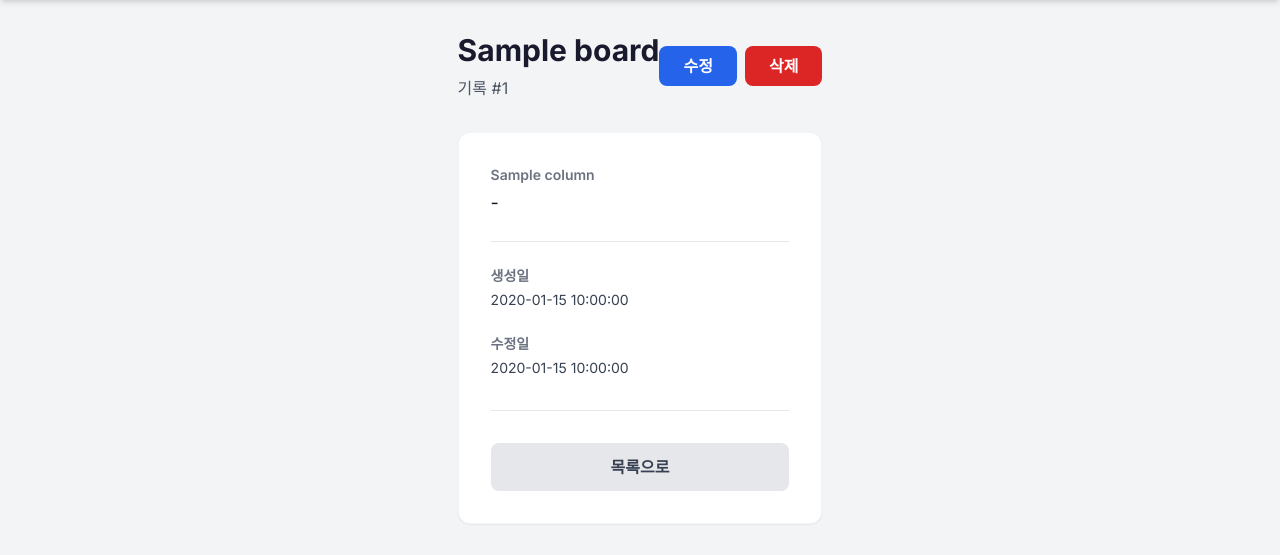
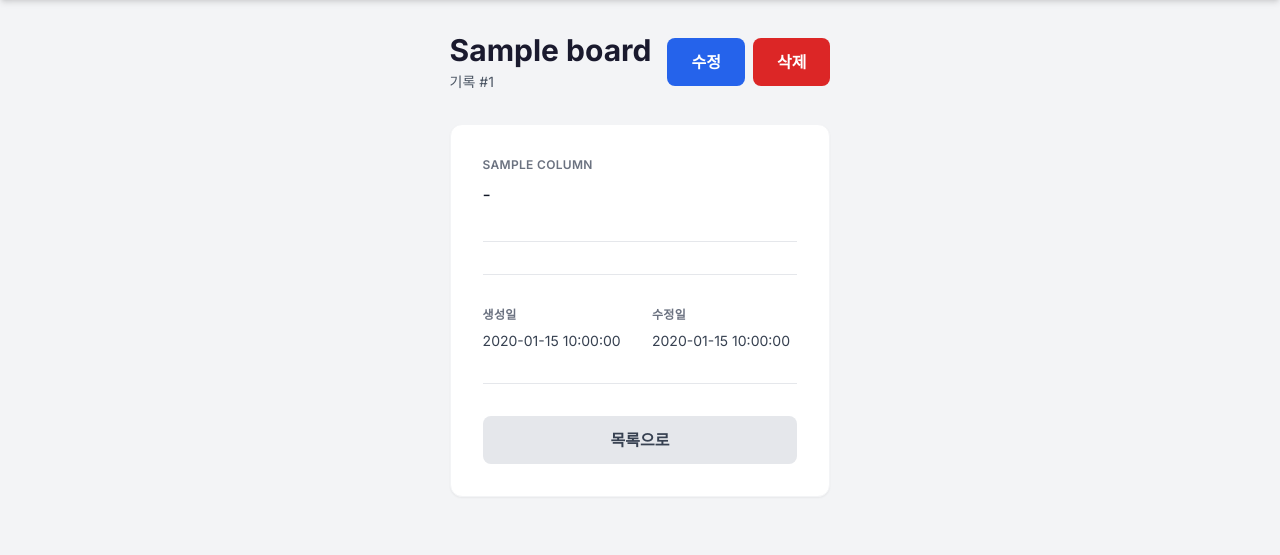
Before and after one commit to KimDoYoung/auto-board, a Python web app: template app/templates/record/view.html in a window 1280 px wide. Shown: the part 56-611 px from the top of the page. Run offline with Jinja, Linux system fonts and the light colour scheme; the template is opened without the code that fills it: most values are stand-ins (such as "Sample title", 1, 10 or a date in 2020); some libraries are stand-ins or nearby versions.

Commit message:
UI 개선: 로그인, 기록 생성/수정/조회 페이지 디자인 업데이트 및 한국어 텍스트 추가

```diff
--- a/app/templates/record/view.html
+++ b/app/templates/record/view.html
@@ -5,50 +5,56 @@
 {% block content %}
 {% include 'common/nav.html' %}
 
-<div class="p-8 max-w-2xl mx-auto">
+<div class="px-4 py-8 sm:p-8 max-w-2xl mx-auto">
     <!-- Header -->
-    <div class="mb-8 flex items-center justify-between">
+    <div class="mb-8">
+        <div class="flex flex-col sm:flex-row sm:items-center sm:justify-between gap-4">
             <div>
-            <h1 class="text-3xl font-bold text-[#1a1a2e] mb-2">{{ board.name }}</h1>
-            <p class="text-gray-600">기록 #{{ record.id }}</p>
+                <h1 class="text-2xl sm:text-3xl font-bold text-[#1a1a2e] mb-1">{{ board.name }}</h1>
+                <p class="text-gray-600 text-sm">기록 #{{ record.id }}</p>
             </div>
             <div class="flex gap-2">
                 <a href="/boards/{{ board.id }}/records/{{ record.id }}/edit"
-                class="px-6 py-2 bg-blue-600 text-white rounded-lg hover:bg-blue-700 font-bold">
+                    class="flex-1 sm:flex-none px-4 sm:px-6 py-2 sm:py-3 bg-blue-600 text-white rounded-lg hover:bg-blue-700 font-bold text-center sm:text-left transition-colors min-h-10 sm:min-h-auto flex items-center justify-center">
                     수정
                 </a>
                 <button onclick="deleteRecord({{ board.id }}, {{ record.id }})"
-                class="px-6 py-2 bg-red-600 text-white rounded-lg hover:bg-red-700 font-bold">
+                    class="flex-1 sm:flex-none px-4 sm:px-6 py-2 sm:py-3 bg-red-600 text-white rounded-lg hover:bg-red-700 font-bold text-center transition-colors min-h-10 sm:min-h-auto">
                     삭제
                 </button>
             </div>
         </div>
+    </div>
 
     <!-- Record Details -->
-    <div class="bg-white rounded-xl shadow-sm border border-gray-100 p-8">
-        <div class="space-y-6">
+    <div class="bg-white rounded-xl shadow-sm border border-gray-100 p-6 sm:p-8">
+        <div class="space-y-6 sm:space-y-8">
             {% for column in columns %}
-            <div>
-                <p class="text-sm text-gray-500 font-semibold mb-1">{{ column.label }}</p>
-                <p class="text-lg text-gray-900">{{ record.get(column.name, '-') }}</p>
+            <div class="pb-6 sm:pb-8 border-b border-gray-200 last:border-b-0 last:pb-0 sm:last:pb-0">
+                <p class="text-xs font-semibold text-gray-500 uppercase tracking-wide mb-2">{{ column.label }}</p>
+                <p class="text-base sm:text-lg text-gray-900 break-words">{{ record.get(column.name, '-') }}</p>
             </div>
             {% endfor %}
 
-            <div class="pt-6 border-t border-gray-200">
-                <p class="text-sm text-gray-500 font-semibold mb-1">생성일</p>
+            <!-- Metadata Section -->
+            <div class="mt-8 pt-8 border-t border-gray-200">
+                <div class="grid grid-cols-1 sm:grid-cols-2 gap-6">
+                    <div>
+                        <p class="text-xs font-semibold text-gray-500 uppercase tracking-wide mb-2">생성일</p>
                         <p class="text-sm text-gray-700">{{ record.created_at if record.created_at else 'N/A' }}</p>
                     </div>
-
                     <div>
-                <p class="text-sm text-gray-500 font-semibold mb-1">수정일</p>
+                        <p class="text-xs font-semibold text-gray-500 uppercase tracking-wide mb-2">수정일</p>
                         <p class="text-sm text-gray-700">{{ record.updated_at if record.updated_at else 'N/A' }}</p>
+                    </div>
+                </div>
             </div>
         </div>
 
         <!-- Navigation -->
-        <div class="mt-8 pt-8 border-t border-gray-200 flex gap-4">
+        <div class="mt-8 pt-8 border-t border-gray-200 flex flex-col sm:flex-row gap-3">
             <a href="/boards/{{ board.id }}/records"
-                class="flex-1 py-3 bg-gray-200 text-gray-700 rounded-lg hover:bg-gray-300 font-bold text-center">
+                class="flex-1 py-3 bg-gray-200 text-gray-700 rounded-lg hover:bg-gray-300 font-bold text-center transition-colors">
                 목록으로
             </a>
         </div>
```
Also changed, not shown: CLAUDE.md (+8 -16 lines), app/templates/login.html (+14 -13 lines), app/templates/record/create.html (+9 -9 lines), app/templates/record/edit.html (+9 -9 lines), app/templates/record/list.html (+23 -23 lines). Lines whose indentation alone changed are shown as unchanged.
